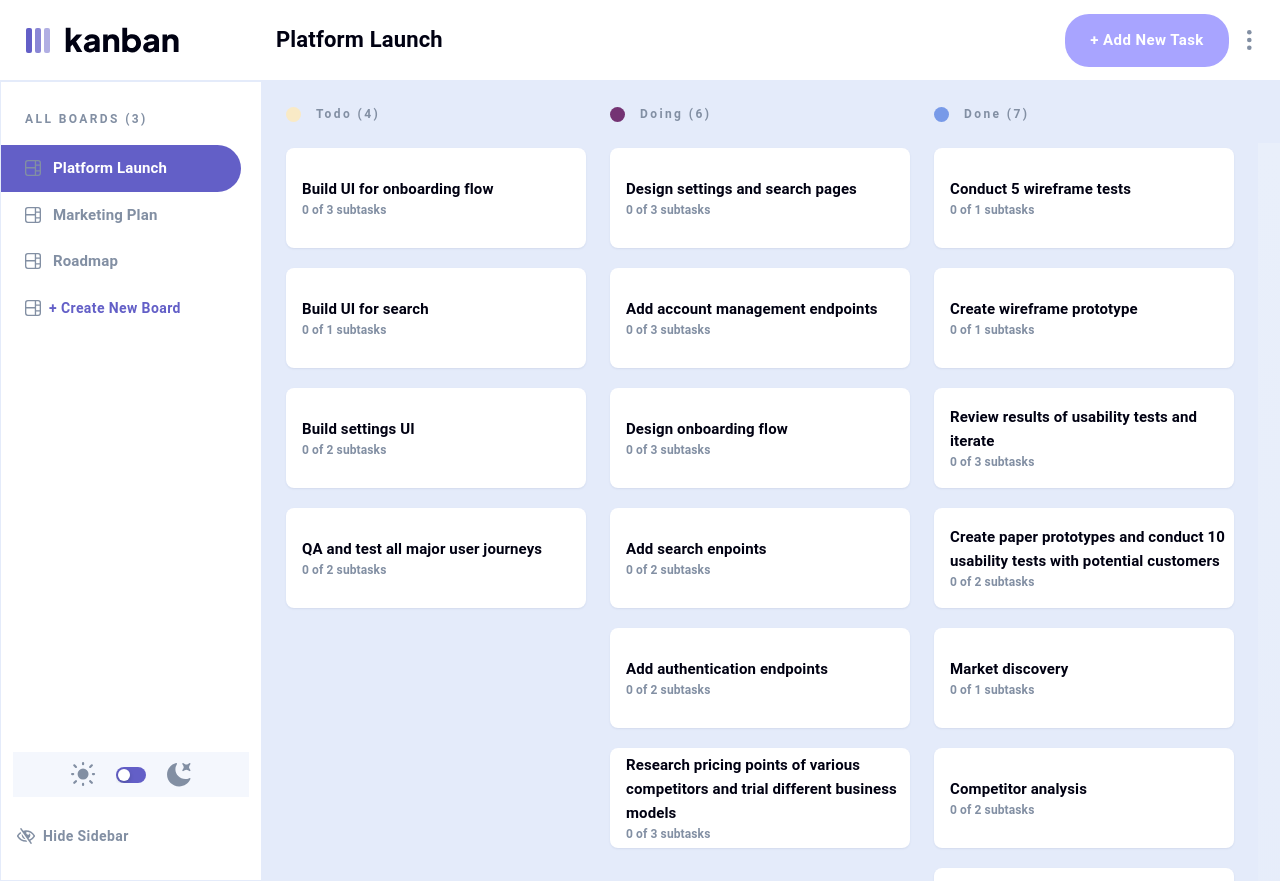
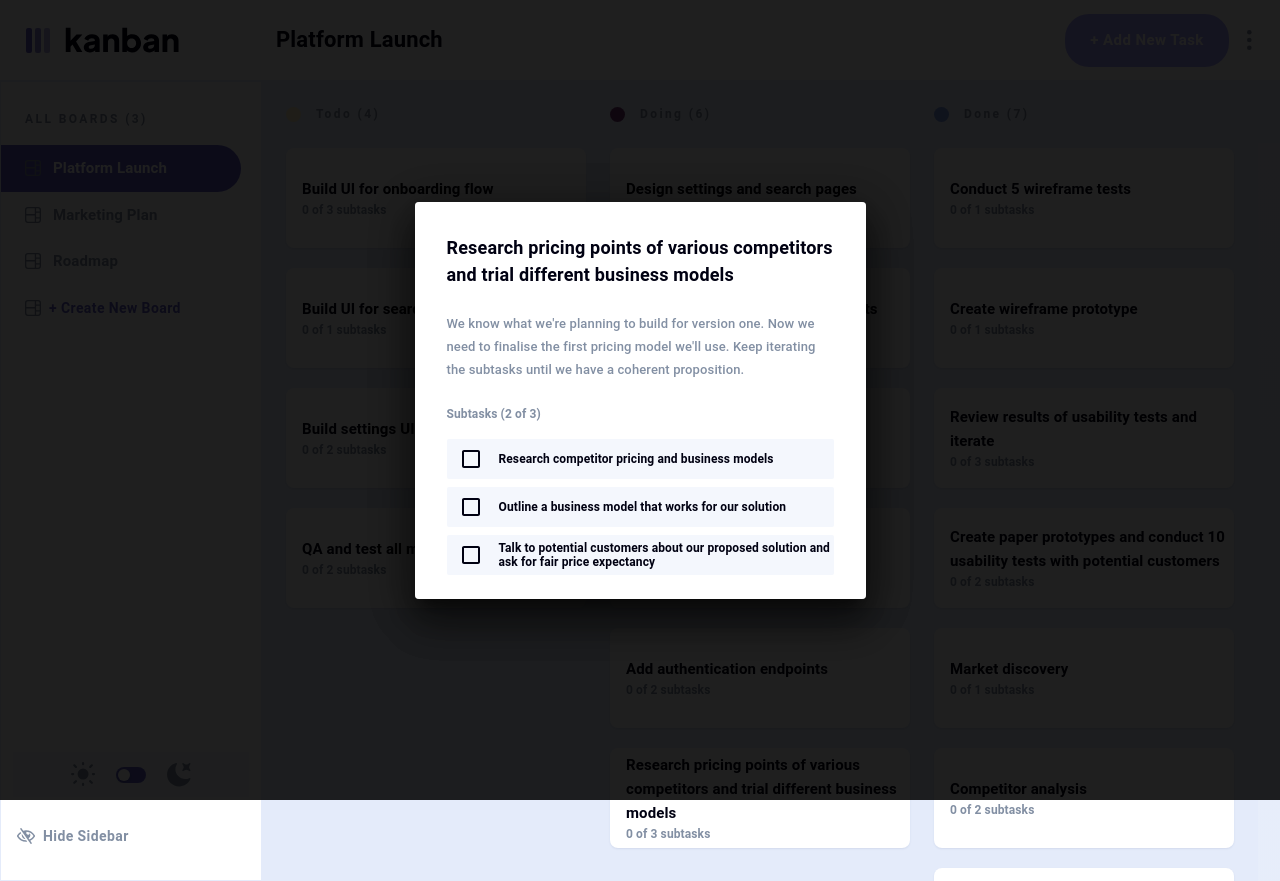
Before and after one commit to bilanoo/kanban-board, a React (Vite) app: page / in a window 1280 px wide. Built offline with nearby package versions, Linux system fonts and the light colour scheme.

Commit message:
implemented static list of checkboxes with label.

```diff
--- a/src/BoardColumns/Column/Column.tsx
+++ b/src/BoardColumns/Column/Column.tsx
@@ -10,6 +10,7 @@ import {
   TaskTitle,
   AmountOfSubtasks,
 } from "./style";
+import { ViewTaskModal } from "./ViewTaskModal/ViewTaskModal";
 
 interface ColumnProps {
   eachBoard: Columns;
@@ -64,6 +65,7 @@ export const Column = ({ eachBoard }: ColumnProps) => {
           )}
         </Droppable>
       </ContentContainer>
+      <ViewTaskModal />
     </Container>
   );
 };
--- /dev/null
+++ b/src/BoardColumns/Column/ViewTaskModal/Subtasks/GenericCheckbox/GenericCheckbox.tsx
@@ -0,0 +1,23 @@
+import { useState } from "react";
+import {
+  Container,
+  CustomControlLabel,
+  CustomCheckbox,
+  SubtaskInformation,
+} from "./styles";
+
+interface GenericCheckboxProps {
+  textInformation: string;
+}
+
+export const GenericCheckbox = ({ textInformation }: GenericCheckboxProps) => {
+  const [isSelected, setIsSelected] = useState<boolean>(true);
+  return (
+    <Container>
+      <CustomControlLabel
+        control={<CustomCheckbox />}
+        label={<SubtaskInformation>{textInformation}</SubtaskInformation>}
+      />
+    </Container>
+  );
+};
--- /dev/null
+++ b/src/BoardColumns/Column/ViewTaskModal/Subtasks/GenericCheckbox/styles.tsx
@@ -0,0 +1,58 @@
+import {
+  Box,
+  Checkbox,
+  FormControlLabel,
+  Typography,
+  styled,
+} from "@mui/material";
+
+export const Container = styled(Box)(({ theme }) => ({
+  "&": {
+    display: "inline-flex", // Change display to inline-flex
+    flexDirection: "column",
+    color: theme.palette.text.secondary,
+    width: "100%",
+    minHeight: "40px",
+    height: "auto", // Allow the height to adjust based on content
+    backgroundColor: theme.custom.contentColor,
+    justifyContent: "center",
+    alignItems: "center", // Align items vertically in the center
+    borderRadius: "2px",
+  },
+}));
+
+export const CustomControlLabel = styled(FormControlLabel)(({ theme }) => ({
+  "&": {
+    color: theme.palette.text.secondary,
+    marginLeft: "12px",
+    marginRight: "16px",
+    width: "100%",
+    height: "100%",
+    alignSelf: "flex-start",
+  },
+  "&:hover": {
+    boxShadow: "2px solid white",
+  },
+}));
+
+export const CustomCheckbox = styled(Checkbox)(({ theme }) => ({
+  "&": {
+    alignSelf: "center",
+    padding: "0",
+  },
+
+  "&.Mui-checked": {
+    color: theme.palette.primary.contrastText,
+  },
+}));
+
+export const SubtaskInformation = styled(Typography)(({ theme }) => ({
+  "&": {
+    fontSize: "0.75rem",
+    fontWeight: "700",
+    lineHeight: "normal",
+    marginTop: "4px",
+    marginBottom: "4px",
+    marginLeft: "16px",
+  },
+}));
--- /dev/null
+++ b/src/BoardColumns/Column/ViewTaskModal/Subtasks/Subtasks.tsx
@@ -0,0 +1,16 @@
+import { GenericCheckbox } from "./GenericCheckbox/GenericCheckbox";
+import { SubtaskTitle, SubtasksContainer, SubtasksList } from "./styles";
+
+export const Subtasks = () => {
+  return (
+    <SubtasksContainer>
+      <SubtaskTitle>Subtasks (2 of 3)</SubtaskTitle>
+
+      <SubtasksList>
+        <GenericCheckbox textInformation="Research competitor pricing and business models" />
+        <GenericCheckbox textInformation="Outline a business model that works for our solution" />
+        <GenericCheckbox textInformation="Talk to potential customers about our proposed solution and ask for fair price expectancy" />
+      </SubtasksList>
+    </SubtasksContainer>
+  );
+};
--- /dev/null
+++ b/src/BoardColumns/Column/ViewTaskModal/Subtasks/styles.tsx
@@ -0,0 +1,28 @@
+import { Box, Typography, styled } from "@mui/material";
+
+export const SubtasksContainer = styled(Box)(({ theme }) => ({
+  "&": {
+    display: "flex",
+    flexDirection: "column",
+    margin: "0 32px 24px 32px",
+    color: theme.palette.text.secondary,
+    width: "387px",
+  },
+}));
+
+export const SubtaskTitle = styled(Typography)(({ theme }) => ({
+  "&": {
+    fontSize: "12px",
+    fontWeight: 700,
+    color: theme.palette.text.primary,
+    marginBottom: "16px",
+  },
+}));
+
+export const SubtasksList = styled(Box)(() => ({
+  "&": {
+    display: "flex",
+    flexDirection: "column",
+    gap: "8px",
+  },
+}));
--- /dev/null
+++ b/src/BoardColumns/Column/ViewTaskModal/ViewTaskModal.tsx
@@ -0,0 +1,29 @@
+import {
+  DialogContainer,
+  HeadingContainer,
+  TaskInformationText,
+  TaskTitle,
+} from "./styles";
+import verticalEllipsis from "../../../assets/icon-vertical-ellipsis.svg";
+import { Subtasks } from "./Subtasks/Subtasks";
+
+export const ViewTaskModal = () => {
+  return (
+    <DialogContainer open={true} maxWidth="sm">
+      <HeadingContainer>
+        <TaskTitle>
+          Research pricing points of various competitors and trial different
+          business models
+        </TaskTitle>
+      </HeadingContainer>
+
+      <TaskInformationText>
+        We know what we're planning to build for version one. Now we need to
+        finalise the first pricing model we'll use. Keep iterating the subtasks
+        until we have a coherent proposition.
+      </TaskInformationText>
+
+      <Subtasks />
+    </DialogContainer>
+  );
+};
--- /dev/null
+++ b/src/BoardColumns/Column/ViewTaskModal/styles.tsx
@@ -0,0 +1,42 @@
+import { Box, Dialog, Typography, styled } from "@mui/material";
+
+export const DialogContainer = styled(Dialog)(({ theme }) => ({
+  "&": {
+    justifyContent: "center",
+    alignItems: "center",
+  },
+  "& > .MuiDialog-container > .MuiPaper-root": {
+    justifyContent: "center",
+    alignItems: "start",
+    backgroundColor: theme.palette.background.paper,
+    color: theme.palette.text.primary,
+    maxWidth: "auto",
+  },
+}));
+
+export const HeadingContainer = styled(Box)(({ theme }) => ({
+  "&": {
+    display: "flex",
+    margin: "32px 24px 24px 32px",
+    color: theme.palette.text.secondary,
+  },
+}));
+
+export const TaskTitle = styled(Typography)(() => ({
+  "&": {
+    fontSize: "18px",
+    fontWeight: 700,
+    maxWidth: "387px",
+    padding: "0",
+  },
+}));
+
+export const TaskInformationText = styled(Typography)(() => ({
+  "&": {
+    fontSize: "13px",
+    fontWeight: 500,
+    maxWidth: "387px",
+    lineHeight: "23px",
+    margin: "0 32px 24px 32px",
+  },
+}));
```
